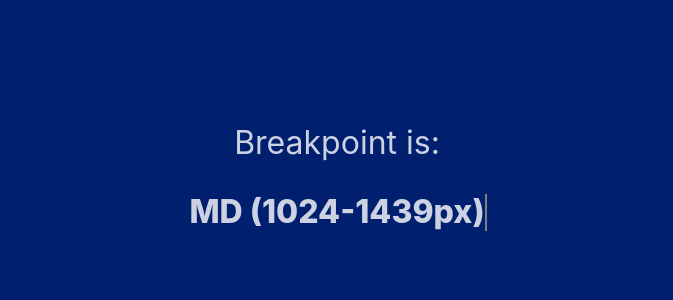
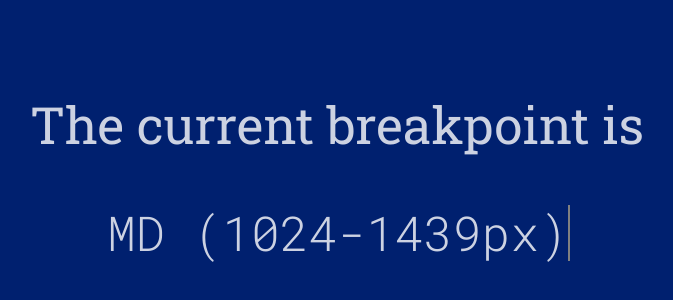
Before and after one commit to kameronahler/js-media-query, a React app: page / in a window 1280 px wide. Shown: the part 222-522 px from the top of the page, without its empty margins (303-976 px from the left). Built offline with nearby package versions, Linux system fonts and the light colour scheme.

Commit message:
clean up

```diff
--- a/src/components/AppHeaderHeading/AppHeaderHeading.js
+++ b/src/components/AppHeaderHeading/AppHeaderHeading.js
@@ -48,7 +48,9 @@
 
   return (
     <h1 className='app-header__heading'>
-      <span className='app-header__heading--static'>Breakpoint is:</span>
+      <span className='app-header__heading--static'>
+        The current breakpoint is
+      </span>
       <span className='app-header__heading--animated' ref={textWrapper}></span>
     </h1>
   )
--- a/src/components/AppHeaderHeading/AppHeaderHeading.scss
+++ b/src/components/AppHeaderHeading/AppHeaderHeading.scss
@@ -12,21 +12,32 @@
 
   &--static {
     display: block;
+    font-family: 'Roboto Slab', sans-serif;
+    font-size: clamp(2rem, 4vw, 4rem);
     font-weight: 400;
     margin-bottom: 1em;
   }
 
   &--animated {
     display: inline-block;
-    font-weight: 800;
+    font-family: 'Roboto Mono', monospace;
+    font-size: clamp(2rem, 4vw, 3rem);
+    font-weight: 300;
     position: relative;
+
+    &::before {
+      content: '';
+      display: inline-block;
+      height: 100%;
+      width: 0.0625rem;
+    }
 
     &::after {
       animation: blink infinite alternate steps(2, jump-none) 0.5s;
       background-color: gray;
       content: '';
       height: 100%;
-      min-width: 1px;
+      min-width: 0.0625rem;
       position: absolute;
       right: -0.125rem;
       top: 0;
--- a/src/components/app/App.js
+++ b/src/components/app/App.js
@@ -31,7 +31,7 @@
     breakpoint.addListener(() =>
       setTimeout(() => {
         setMediaQuery(updateBreakpoint)
-      }, 1000)
+      }, 1500)
     )
   })
 
--- a/src/index.html
+++ b/src/index.html
@@ -4,6 +4,10 @@
     <meta charset="UTF-8" />
     <meta name="viewport" content="width=device-width, initial-scale=1.0" />
     <title>JS Media Queries</title>
+    <link
+      href="https://fonts.googleapis.com/css2?family=Roboto+Slab:wght@400&family=Roboto+Mono:wght@300&display=swap"
+      rel="stylesheet"
+    />
     <link rel="stylesheet" href="index.scss" />
   </head>
   <body>
```
